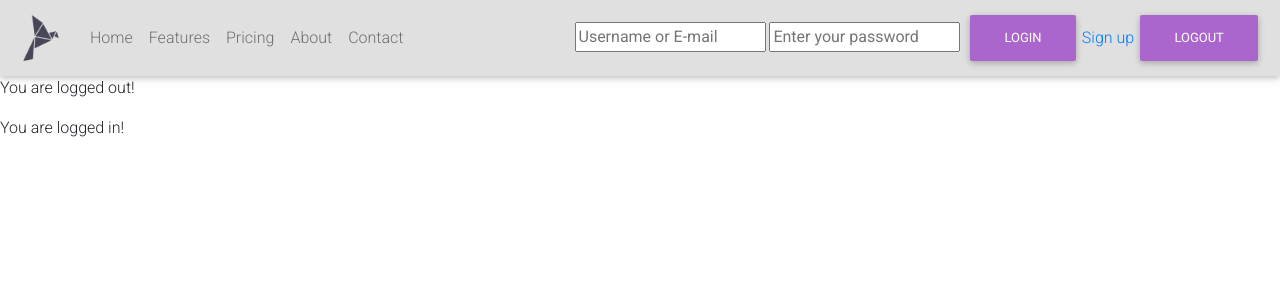
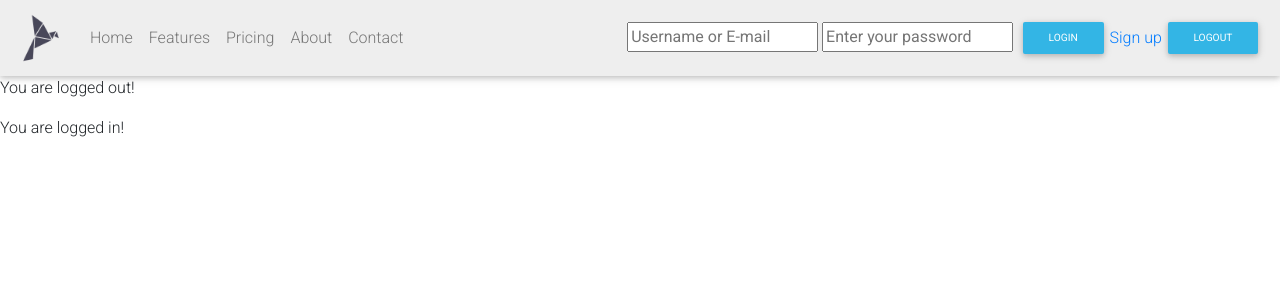
Before and after one commit to bowendevries/PHP-registerSystem, a PHP site: page /index.php in a window 1280 px wide. Shown: the top 300 px of the page. Run offline with PHP 8.4, Linux system fonts and the light colour scheme; some libraries are stand-ins or nearby versions.

Commit message:
small visual changes to the navbar using native Bootstrap/MD

```diff
--- a/header.php
+++ b/header.php
@@ -4,6 +4,7 @@
     <meta charset="utf-8">
     <meta name="viewport" content="width=device-width, initial-scale=1, shrink-to-fit=no">
     <meta name="description" content="This is register and login app built with php, MYSQLi and Bootstrap">
+    <link rel="stylesheet" type="text/css" href="css/style.css">
     <link rel="stylesheet" href="https://use.fontawesome.com/releases/v5.8.2/css/all.css">
     <link rel="stylesheet" href="https://fonts.googleapis.com/css?family=Roboto:300,400,500,700&display=swap">
     <link href="https://cdnjs.cloudflare.com/ajax/libs/twitter-bootstrap/4.5.0/css/bootstrap.min.css" rel="stylesheet">
@@ -12,7 +13,7 @@
   </head>
   <body>
     <header>
-        <nav class="navbar navbar-expand-lg navbar-light bg-light">
+        <nav class="navbar navbar-expand-lg navbar-light grey lighten-3">
             <a class="navbar-brand" href="#"><img src="img/origami.png" height="50"></a>
                 <button class="navbar-toggler" type="button" data-toggle="collapse" data-target="#navbarNavAltMarkup" aria-controls="navbarNavAltMarkup" aria-expanded="false" aria-label="Toggle navigation">
                     <span class="navbar-toggler-icon"></span>
@@ -30,11 +31,11 @@
             <form action="includes/login.php" method="post">
               <input type="email" name="mailuid" placeholder="Username or E-mail">
               <input type="password" name="pwd" placeholder="Enter your password">
-              <button type="submit" name="login-submit" class="btn btn-secondary">Login</button>
+              <button type="submit" name="login-submit" class="btn btn-info btn-sm">Login</button>
             </form>
                 <a href="signup.php">Sign up</a>
                 <form action="includes/logout.php" method="post">
-                <button type="submit" name="logout-submit" class="btn btn-secondary">Logout</button>
+                <button type="submit" name="logout-submit" class="btn btn-info btn-sm">Logout</button>
               </form>
         </nav>
     </header>
```
